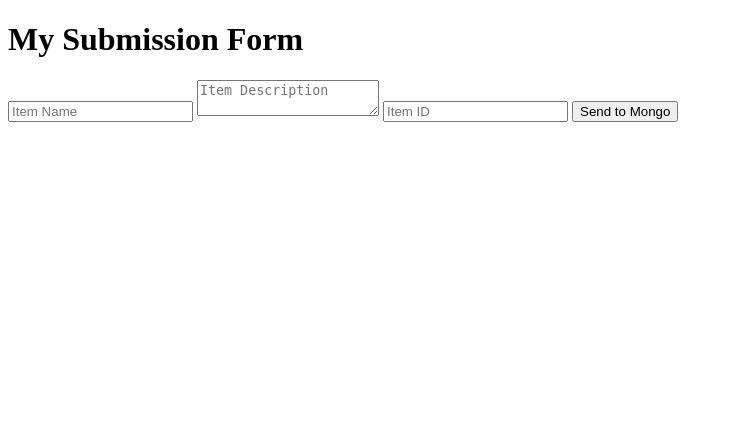
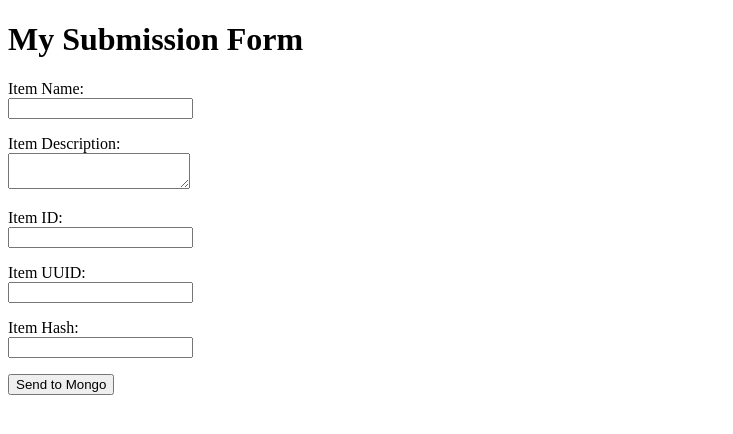
Before and after one commit to SlayerisDead45/git-version-control, a Flask app: page / in a window 1280 px wide. Shown: the top 434 px of the page, without its empty margins (0-733 px from the left). Run offline with Flask 3, Linux system fonts and the light colour scheme.

```diff
--- a/conflict_test.txt
+++ /dev/null
@@ -1,4 +0,0 @@
-
-
-
-This line was written by clone_new branch
--- a/data.json
+++ b/data.json
@@ -1 +1 @@
-["Python", "Flask", "MongoDB", "Web Dev"]
+["Python", "Flask", "MongoDB", "Web Dev","Version control"]
--- a/feature1.txt
+++ /dev/null
@@ -1 +0,0 @@
-Feature 1 implementation details.
--- a/feature2.txt
+++ /dev/null
@@ -1 +0,0 @@
-Feature 2 implementation details.
--- a/templates/index.html
+++ b/templates/index.html
@@ -1,17 +1,45 @@
 <!DOCTYPE html>
 <html>
+<head>
+    <title>My Submission Form</title>
+</head>
+<html lang="en">
+<head>
+    <meta charset="UTF-8">
+    <title>My Submission Form</title>
+</head>
 <body>
     <h1>My Submission Form</h1>
 
+    <!-- Inline Error Block: Stays on same page without redirection -->
     {% if error_msg %}
-        <p style="color: red;">{{ error_msg }}</p>
+        <p style="color: red;"><strong>{{ error_msg }}</strong></p>
     {% endif %}
 
     <form action="/submittodoitem" method="POST">
-        <input type="text" name="itemName" placeholder="Item Name">
-        <textarea name="itemDescription" placeholder="Item Description"></textarea>
+        <p>
+            <label>Item Name:</label><br>
+            <input type="text" name="itemName" required>
+        </p>
+        <p>
+            <label>Item Description:</label><br>
+            <textarea name="itemDescription" required></textarea>
+        </p>
 
-        <input type="text" name="itemId" placeholder="Item ID">
+        <p>
+            <label>Item ID:</label><br>
+            <input type="text" name="itemId">
+        </p>
+
+        <p>
+            <label>Item UUID:</label><br>
+            <input type="text" name="itemUuid">
+        </p>
+
+        <p>
+            <label>Item Hash:</label><br>
+            <input type="text" name="itemHash">
+        </p>
 
         <button type="submit">Send to Mongo</button>
     </form>
```
Also changed, not shown: app.py (+12 -12 lines).
